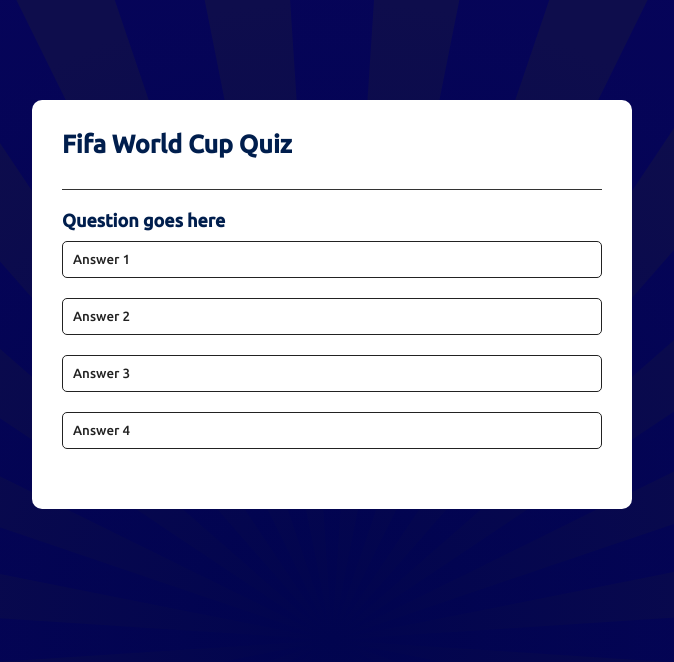
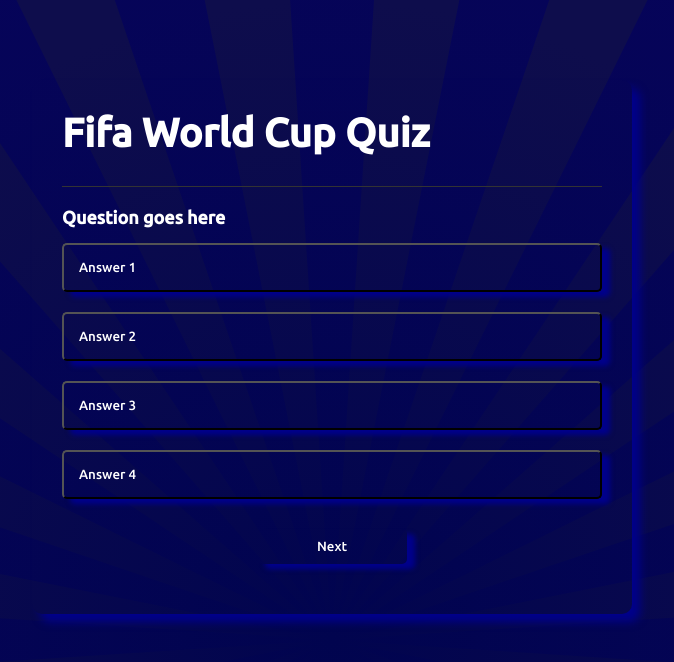
Before and after one commit to Ibrahim-Y-Adam/world-cup-quiz, a plain HTML site: page index.html in a window 1280 px wide. Shown: the whole page, without its empty margins (308-982 px from the left). Drawn offline with Linux system fonts and the light colour scheme.

Commit message:
Modified background image and add some more style

```diff
--- a/assets/css/style.css
+++ b/assets/css/style.css
@@ -14,17 +14,19 @@ body {
 }
 
 .app {
-    background: #fff;
+    background: transparent;
     width: 90%;
     max-width: 600px;
-    margin: 100px auto 0;
+    margin: 80px auto 0;
     border-radius: 10px;
     padding: 30px;
+    box-shadow: 8px 8px 8px darkblue;
+
 }
 
 .app h1 {
-    font-size: 25px;
-    color: #001e4d;
+    font-size: 40px;
+    color: #fff;
     font-weight: 700;
     border-bottom: 1px solid #333;
     padding-bottom: 30px;
@@ -36,31 +38,33 @@ body {
 
 .quiz h2 {
     font-size: 18px;
-    color: #001e4d;
+    color: #fff;
     font-weight: 600;
+    margin-bottom: 5px;
 }
 
 .btn {
-    background: #fff;
-    color: #222;
+    background: transparent;
+    color: #fff;
     font-weight: 500;
     width: 100%;
-    border: 1px solid #222;
-    padding: 10px;
+    padding: 15px;
     margin: 10px 0;
     text-align: left;
     border-radius: 5px;
     cursor: pointer;
+    box-shadow: 8px 5px 5px darkblue;
     transition: all 0.3s;
 }
 
 .btn:hover {
-    background: #222;
+    box-shadow: 0 0.4rem 1.4rem 0 rgba(50, 4, 8, 0.6);
+    transform: scale(1.02);
     color: #fff;
 }
 
 #next-btn {
-    background: #001e4d;
+    background: transparent;
     color: #fff;
     font-weight: 500;
     width: 150px;
@@ -69,5 +73,12 @@ body {
     margin: 20px auto 0;
     border-radius: 5px;
     cursor: pointer;
-    display: none;
+    display: block;
+    box-shadow: 8px 5px 5px darkblue;
 }
+
+#next-btn:hover {
+    box-shadow: 0 0.4rem 1.4rem 0 rgba(50, 4, 8, 0.6);
+    transform: scale(1.02);
+    color: #fff;
+}
--- a/index.html
+++ b/index.html
@@ -23,5 +23,6 @@
        </div>
     </main>
 
+    <script src="script.js"></script>
 </body>
 </html>
--- a/script.js
+++ b/script.js
@@ -0,0 +1,11 @@
+const questions = [
+    {
+        question: "Who won the 2018 FIFA World Cup?",
+        answers: [
+            { text: "United Kingdom", correct: false},
+            { text: "Brazil", correct: false},
+            { text: "France", correct: true},
+            { text: "Spainm", correct: false},
+        ]
+    }
+]
```
